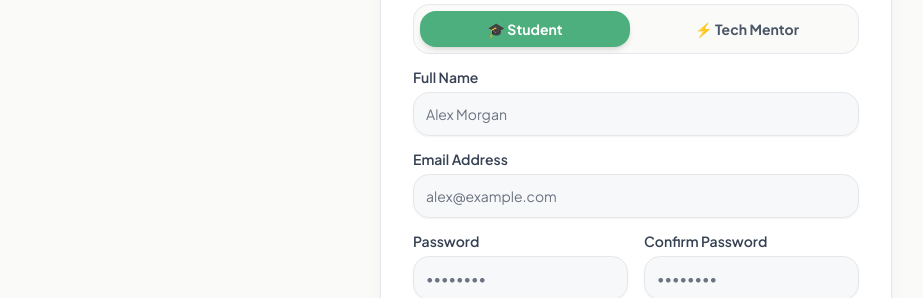
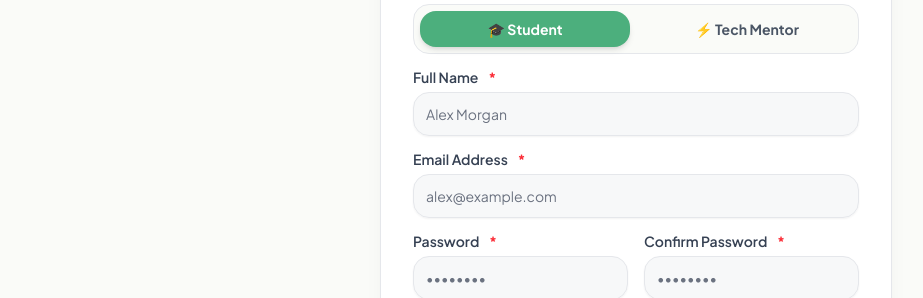
Before and after one commit to Coder1809/MentorSpace, a React (Vite) app in the folder client/: page /register in a window 1280 px wide. Shown: the part 281-579 px from the top of the page, without its empty margins (4-927 px from the left). Built offline with nearby package versions, Linux system fonts and the light colour scheme; no server answers.

Commit message:
ui: add required asterisk markers to login, signup, and booking dialog forms

```diff
--- a/client/src/components/dialogs/AppointmentDialog.jsx
+++ b/client/src/components/dialogs/AppointmentDialog.jsx
@@ -330,7 +330,9 @@ const AppointmentDialog = ({
                       return (
                         <FormItem className="flex flex-col gap-2 col-span-full">
                           <FormLabel className="text-xs font-bold text-gray-700 uppercase tracking-wider flex items-center justify-between">
-                            <span>Session Date</span>
+                            <span>
+                              Session Date <span className="text-red-500 font-bold ml-0.5" aria-hidden="true">*</span>
+                            </span>
                             {selectedDate && (
                               <span className="text-[#2e7d52] font-extrabold text-xs bg-[#DDF4E7] px-2.5 py-0.5 rounded-full border border-[#4CAF7D]/30">
                                 {selectedDate.toLocaleDateString("en-US", {
@@ -344,7 +346,7 @@ const AppointmentDialog = ({
                           </FormLabel>
 
                           {/* Quick Preset Buttons */}
-                          <div className="flex flex-wrap items-center gap-2 pb-1">
+                          <div className="grid grid-cols-3 gap-2">
                             <Button
                               type="button"
                               variant="outline"
@@ -415,7 +417,7 @@ const AppointmentDialog = ({
                     render={({ field }) => (
                       <FormItem className="flex flex-col gap-2">
                         <FormLabel className="text-xs font-bold text-gray-700 uppercase tracking-wider">
-                          Time Slot
+                          Time Slot <span className="text-red-500 font-bold ml-0.5" aria-hidden="true">*</span>
                         </FormLabel>
                         <FormControl>
                           <Select
@@ -445,7 +447,7 @@ const AppointmentDialog = ({
                   render={({ field }) => (
                     <FormItem className="space-y-2">
                       <FormLabel className="text-xs font-bold text-gray-700 uppercase tracking-wider">
-                        Session Goal / Topic
+                        Session Goal / Topic <span className="text-red-500 font-bold ml-0.5" aria-hidden="true">*</span>
                       </FormLabel>
                       <FormControl>
                         <Textarea
--- a/client/src/pages/LoginPage.jsx
+++ b/client/src/pages/LoginPage.jsx
@@ -125,7 +125,9 @@ export default function LoginPage() {
                   name="email"
                   render={({ field }) => (
                     <FormItem>
-                      <FormLabel className="text-gray-700 font-semibold">Email Address</FormLabel>
+                      <FormLabel className="text-gray-700 font-semibold">
+                        Email Address <span className="text-red-500 font-bold ml-0.5" aria-hidden="true">*</span>
+                      </FormLabel>
                       <FormControl>
                         <Input
                           type="email"
@@ -144,7 +146,9 @@ export default function LoginPage() {
                   name="password"
                   render={({ field }) => (
                     <FormItem>
-                      <FormLabel className="text-gray-700 font-semibold">Password</FormLabel>
+                      <FormLabel className="text-gray-700 font-semibold">
+                        Password <span className="text-red-500 font-bold ml-0.5" aria-hidden="true">*</span>
+                      </FormLabel>
                       <FormControl>
                         <Input
                           type="password"
--- a/client/src/pages/SignupPage.jsx
+++ b/client/src/pages/SignupPage.jsx
@@ -187,7 +187,9 @@ export default function SignupPage() {
                   name="username"
                   render={({ field }) => (
                     <FormItem>
-                      <FormLabel className="text-gray-700 font-semibold">Full Name</FormLabel>
+                      <FormLabel className="text-gray-700 font-semibold">
+                        Full Name <span className="text-red-500 font-bold ml-0.5" aria-hidden="true">*</span>
+                      </FormLabel>
                       <FormControl>
                         <Input
                           placeholder="Alex Morgan"
@@ -205,7 +207,9 @@ export default function SignupPage() {
                   name="email"
                   render={({ field }) => (
                     <FormItem>
-                      <FormLabel className="text-gray-700 font-semibold">Email Address</FormLabel>
+                      <FormLabel className="text-gray-700 font-semibold">
+                        Email Address <span className="text-red-500 font-bold ml-0.5" aria-hidden="true">*</span>
+                      </FormLabel>
                       <FormControl>
                         <Input
                           type="email"
@@ -225,7 +229,9 @@ export default function SignupPage() {
                     name="password"
                     render={({ field }) => (
                       <FormItem>
-                        <FormLabel className="text-gray-700 font-semibold">Password</FormLabel>
+                        <FormLabel className="text-gray-700 font-semibold">
+                          Password <span className="text-red-500 font-bold ml-0.5" aria-hidden="true">*</span>
+                        </FormLabel>
                         <FormControl>
                           <Input
                             type="password"
@@ -244,7 +250,9 @@ export default function SignupPage() {
                     name="cnfpass"
                     render={({ field }) => (
                       <FormItem>
-                        <FormLabel className="text-gray-700 font-semibold">Confirm Password</FormLabel>
+                        <FormLabel className="text-gray-700 font-semibold">
+                          Confirm Password <span className="text-red-500 font-bold ml-0.5" aria-hidden="true">*</span>
+                        </FormLabel>
                         <FormControl>
                           <Input
                             type="password"
```
